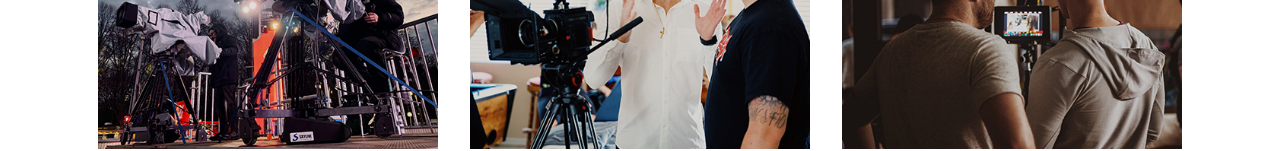
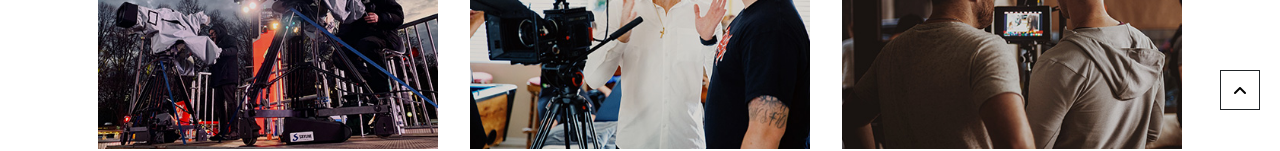
Before and after one commit to JordanRomagnoli/proj-html-vuejs, a Vue app: page /about in a window 1280 px wide. Shown: the part 670-821 px from the top of the page. Built offline with nearby package versions, Linux system fonts and the light colour scheme.

Commit message:
Aggiunto componente BtnGoUp

```diff
--- /dev/null
+++ b/src/components/BtnGoUp.vue
@@ -0,0 +1,35 @@
+<script>
+export default {
+    data() {
+        return {
+        }
+    }
+}
+</script>
+
+<template>
+    <div class="go-up">
+        <a class="go-up-btn border border-dark" href="#top">
+            <i class="fa-solid fa-angle-up" style="color: #000000;"></i>
+        </a>
+    </div>
+</template>
+
+<style lang="scss" scoped>
+.go-up {
+    position: absolute;
+    position: fixed;
+    right: 20px;
+    bottom: 20px;
+    z-index: 1;
+
+    a {
+        text-decoration: none;
+        display: inline-block;
+        width: 40px;
+        height: 40px;
+        text-align: center;
+        line-height: 40px;
+    }
+}
+</style>
--- a/src/pages/AboutPage.vue
+++ b/src/pages/AboutPage.vue
@@ -1,6 +1,7 @@
 <script>
 import { store } from '../store';
 import IconCarousell from '../components/IconCarousell.vue';
+import BtnGoUp from '../components/BtnGoUp.vue';
 
 export default {
     data() {
@@ -48,7 +49,8 @@ export default {
         }
     },
     components: {
-        IconCarousell
+        IconCarousell,
+        BtnGoUp
     },
     methods: {
         getImagePath: function (imgPath) {
@@ -58,9 +60,10 @@ export default {
 }
 </script>
 
-<template>
+<template id="top">
+    <BtnGoUp />
+
     <div class="container-about_page">
-
         <section class="jumbotron-about text-light">
             <h1 class="fw-bold mb-3">ABOUT</h1>
 
```
